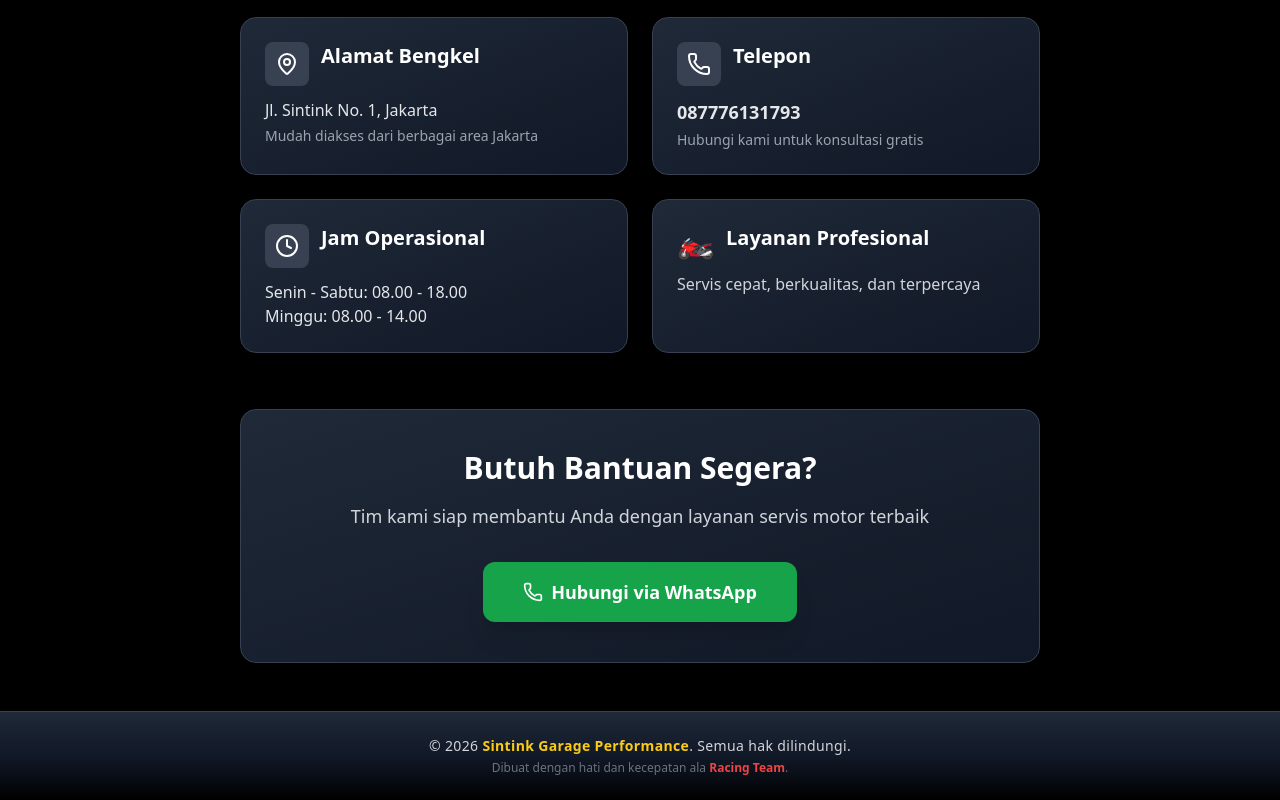
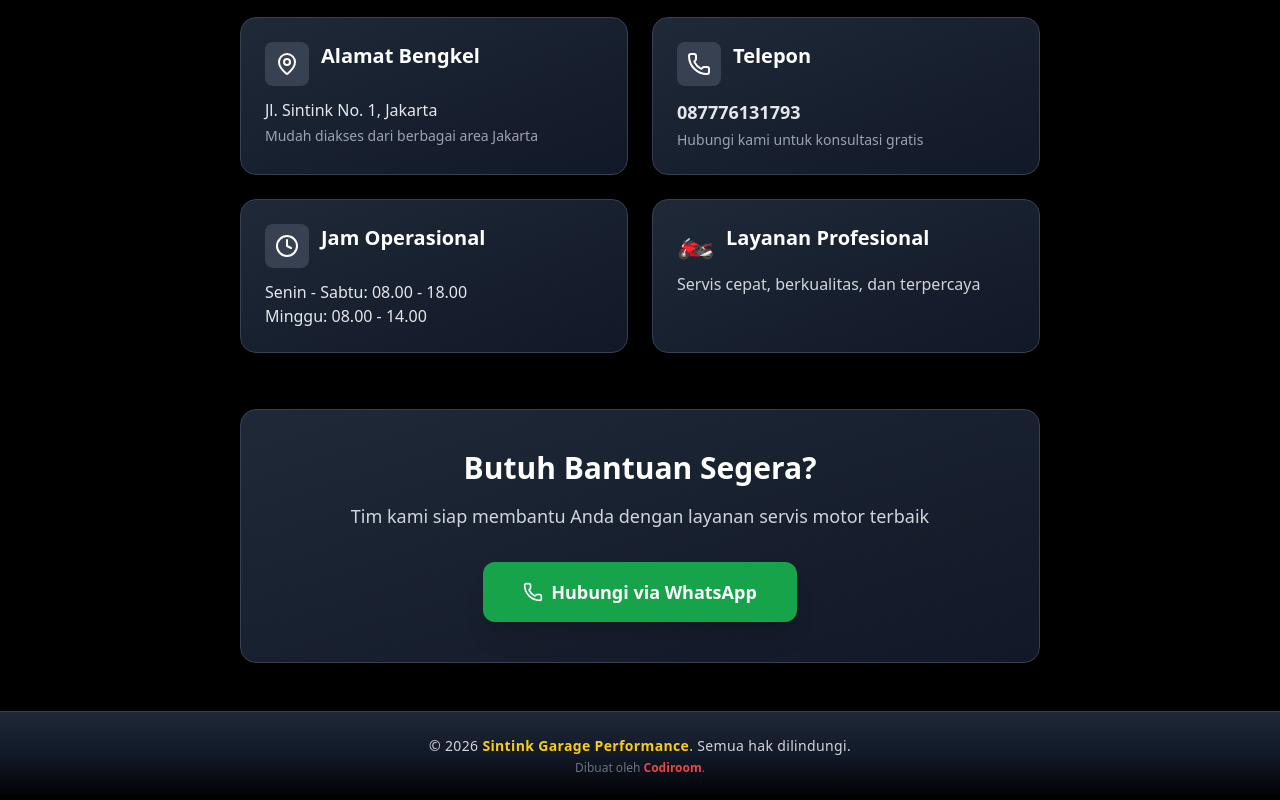
Before and after one commit to tonkaton/ProjectBengkel, a React (Vite) app in the folder landing/: page / in a window 1280 px wide. Shown: the part 2271-3071 px from the top of the page. Built offline with nearby package versions, Linux system fonts and the light colour scheme; no server answers.

Commit message:
feat:change text in footer landing

```diff
--- a/landing/src/components/sections/Footer.jsx
+++ b/landing/src/components/sections/Footer.jsx
@@ -13,8 +13,8 @@
         {' '}Semua hak dilindungi.
       </p>
       <p className="text-xs text-gray-500 mt-1">
-        Dibuat dengan hati dan kecepatan ala{' '}
-        <span className="text-red-500 font-semibold">Racing Team</span>.
+        Dibuat oleh{' '}
+        <span className="text-red-500 font-semibold">Codiroom</span>.
       </p>
     </footer>
   );
```
